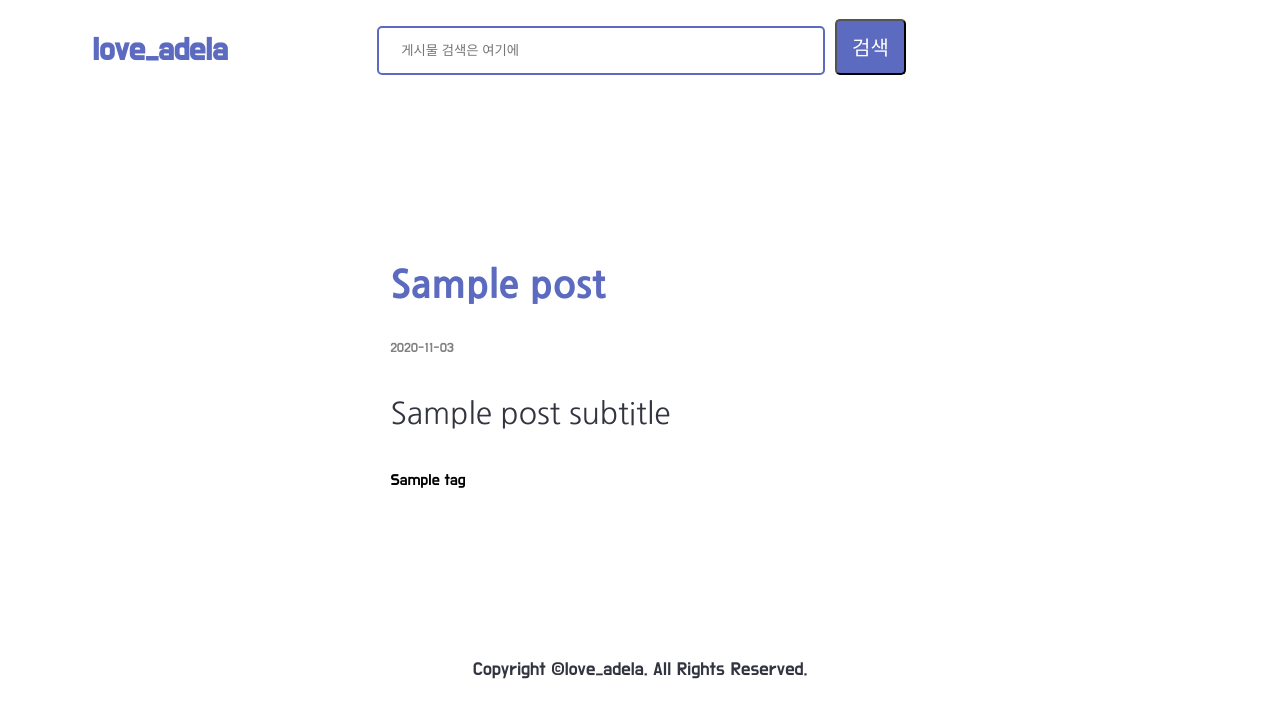
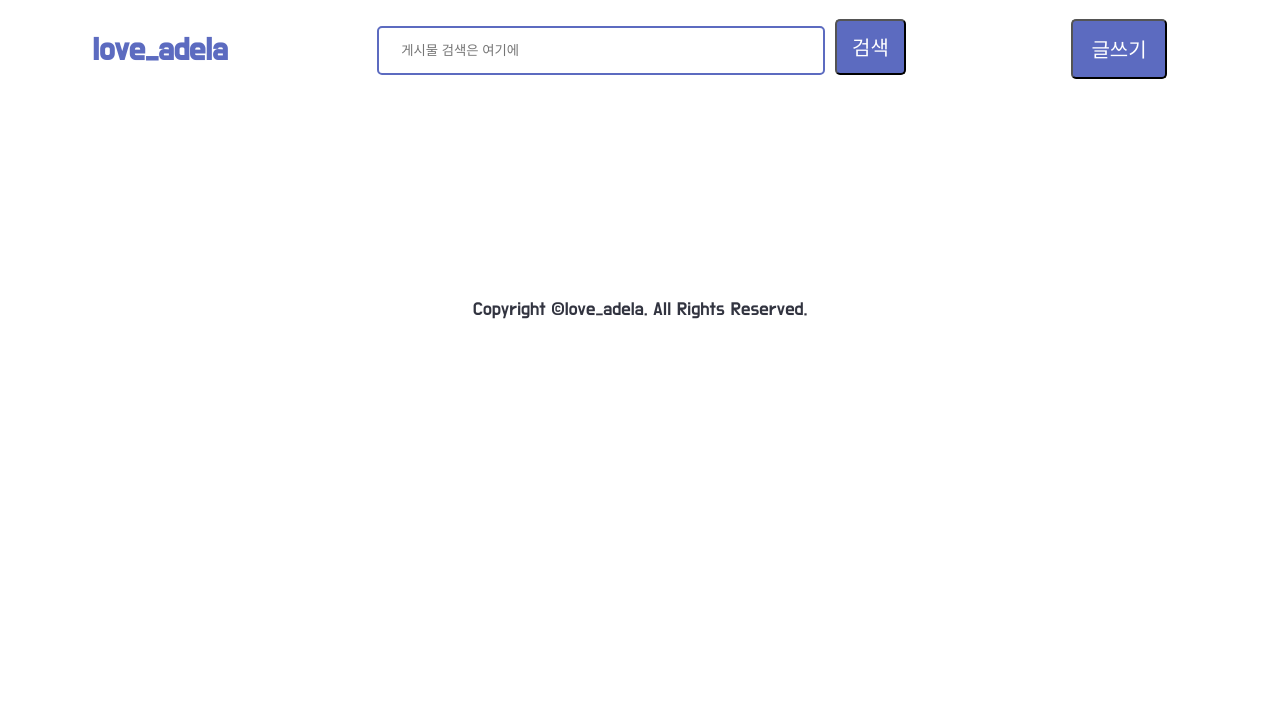
Before and after one commit to love-adela/flask-and-css-practice, a Flask app: template templates/index.html in a window 1280 px wide. Shown: the top 718 px of the page. Run offline with Flask 2, Linux system fonts and the light colour scheme; the template is opened without the code that fills it: most values are stand-ins (such as "Sample title", 1, 10 or a date in 2020).

Commit message:
글쓰기 버튼 추가 후 Ajax로 데이터 넘겨줌

```diff
--- a/templates/index.html
+++ b/templates/index.html
@@ -26,16 +26,19 @@
                 <label><input type="search" id="h-search" placeholder="게시물 검색은 여기에"></label>
                 <button id="hs-b">검색</button>
             </div>
-            <div class="Layout__Content">
+            <div class="header-write">
+                <button type="button" class="btn-write" onclick="postArticle()">글쓰기</button>
+            </div>
+            <div class="Layout__Content" id="post-lc">
                 <ol class="Post__list">
-                    {% for post_title in post_list %}
+                    {% for item in data %}
                     <li class="Post__Wrapper">
                         <a class="" href="#">
-                            <h2 class="Post__title">{{ post_title }}</h2>
+                            <h2 class="Post__title">{{ item.post_title }}</h2>
                             <small class="Post__date">2020-11-03</small> <!-- TODO: 날짜 동기화되게 하기 -->
-                            <h4 class="Post__subtitle">{{ post_subtitle }}</h4>
+                            <h4 class="Post__subtitle">{{ item.post_subtitle }}</h4>
                             <ul class="Post__tags">
-                                {% for tag in tag_list %}
+                                {% for tag in tags %}
                                 <li>{{ tag }}</li> <!-- TODO: tag 바로 옆에 나열되게 수정하기 -->
                                 {% endfor %}
                             </ul>
@@ -48,5 +51,43 @@
                 <h3>Copyright ©love_adela. All Rights Reserved.</h3>
             </footer>
         </div>
+        <script>
+            $(document).ready(function (){
+                $("#post-lc").html("");
+                getArticle();
+            }
+            );
+
+            function postArticle() {
+                $.ajax({
+                    type: "POST",
+                    url: "/articles",
+                    data: {},
+                    success: function (response) {
+                        if (response["result"] == "success") {
+                            alert(response["msg"]);
+                        }
+                    }
+                })
+            }
+
+            function getArticle() {
+                $.ajax({
+                    type: "GET",
+                    url: "/articles",
+                    data: {},
+                    suceess: function (response) {
+                        if (response["result"] == "success") {
+                            alert(response["msg"]);
+                        }
+                    }
+                })
+            }
+
+            function post(title, subtitle, tags) {
+
+            }
+
+        </script>
     </body>
 </html>
```
